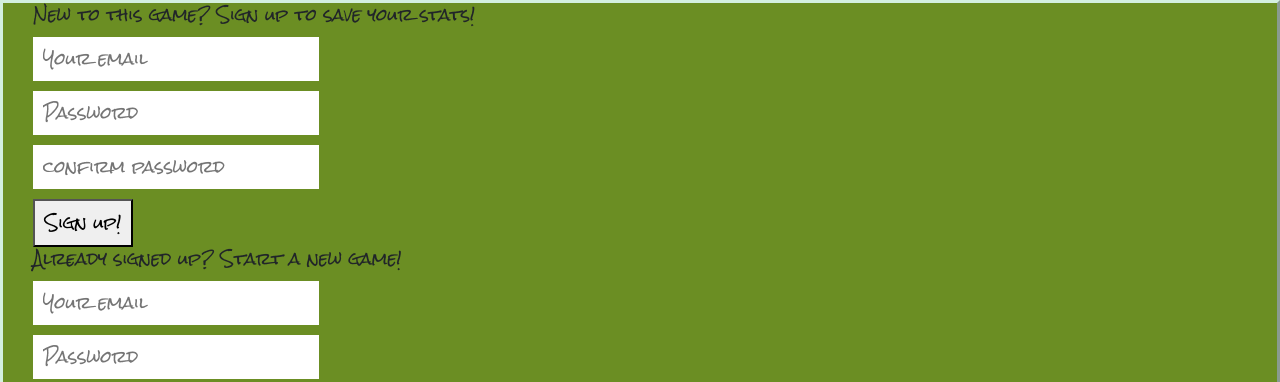
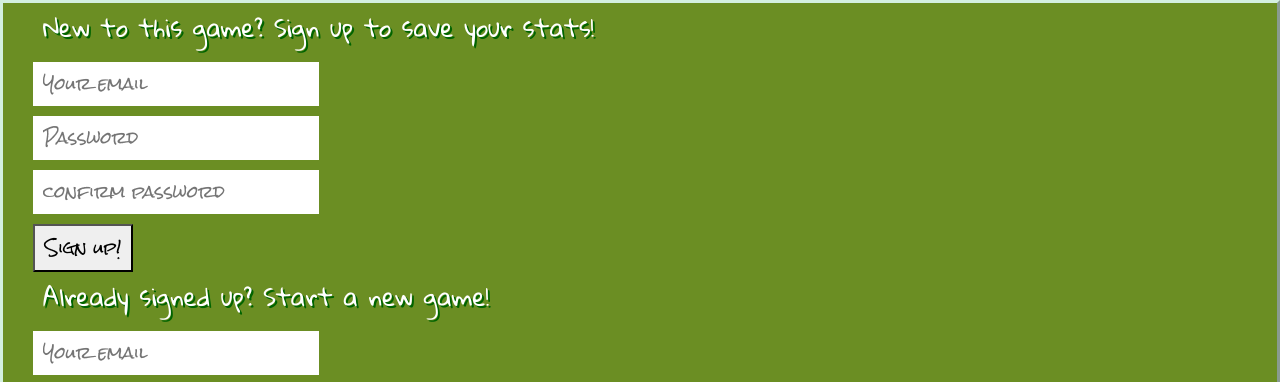
Before and after one commit to rubysattar/ticTacRona-client, a website built with webpack: page index.html in a window 1280 px wide. Shown: the top 382 px of the page. Built offline with nearby package versions, Linux system fonts and the light colour scheme; files whose address does not match are found by name.

Commit message:
auth form fields css

```diff
--- a/assets/styles/index.scss
+++ b/assets/styles/index.scss
@@ -13,16 +13,10 @@ h1 {
     text-shadow: 2px 2px #006400;
 }
 
-h2 {
+h2, h3, h4{
     font-family: 'Gloria Hallelujah', cursive, sans-serif;
     padding: 10px;
     color: white;
-    text-shadow: 2px 2px #006400;
-}
-
-h3 {
-    font-family: 'Gloria Hallelujah', cursive, sans-serif;
-    padding: 10px;
     text-shadow: 2px 2px #006400;
 }
 
@@ -43,6 +37,10 @@ main {
     // overflow: hidden;
     display: flex;
     flex-direction: row;
+    // background: url('public/tp.jpg');
+    background-size: contain;
+    background-repeat: no-repeat;
+    background-position: right;
     background-color: #6B8E23;
     font-family: 'Rock Salt', cursive, sans-serif;
     border-style: outset;
--- a/index.html
+++ b/index.html
@@ -17,20 +17,23 @@
         <div class="container-fluid auth">
           <p id="message"></p>
           <div id="unauthenticated" class="container-fluid">
-            <form id= "sign-up"> New to this game? Sign up to save your stats!
+            <form id= "sign-up">
+              <h4>New to this game? Sign up to save your stats!</h4>
               <input name="credentials[email]" type="email" placeholder= "Your email">
               <input name="credentials[password]" type="password" placeholder="Password">
               <input name="credentials[password_confirmation]" type="password" placeholder="confirm password">
               <button type="submit">Sign up!</button>
             </form>
-            <form id= "sign-in"> Already signed up? Start a new game!
+            <form id= "sign-in">
+              <h4>Already signed up? Start a new game!</h4>
               <input name="credentials[email]" type="email" placeholder= "Your email">
               <input name="credentials[password]" type="password" placeholder="Password">
               <button type="submit">Sign in!</button>
             </form>
           </div>
           <div id="authenticated" class="container-fluid">
-            <form id="change-password"> Want to change your password?
+            <form id="change-password">
+              <h4> Want to change your password?</h4>
               <input name="passwords[old]" type="password" placeholder="Old password">
               <input name="passwords[new]" type="password" placeholder="New password">
               <button type="submit">Change Password!</button>
```
Also changed, not shown: 1 other file.
